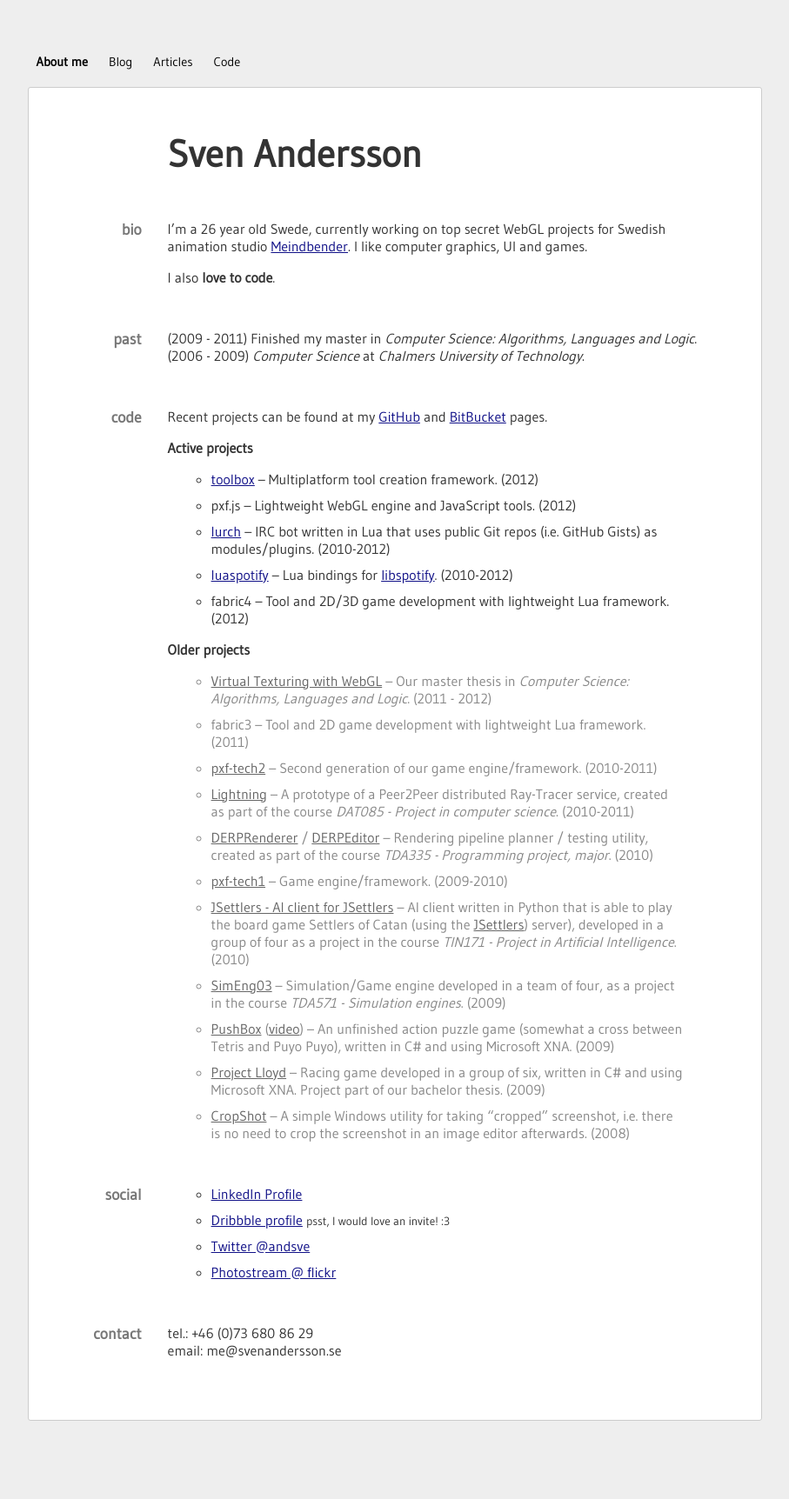
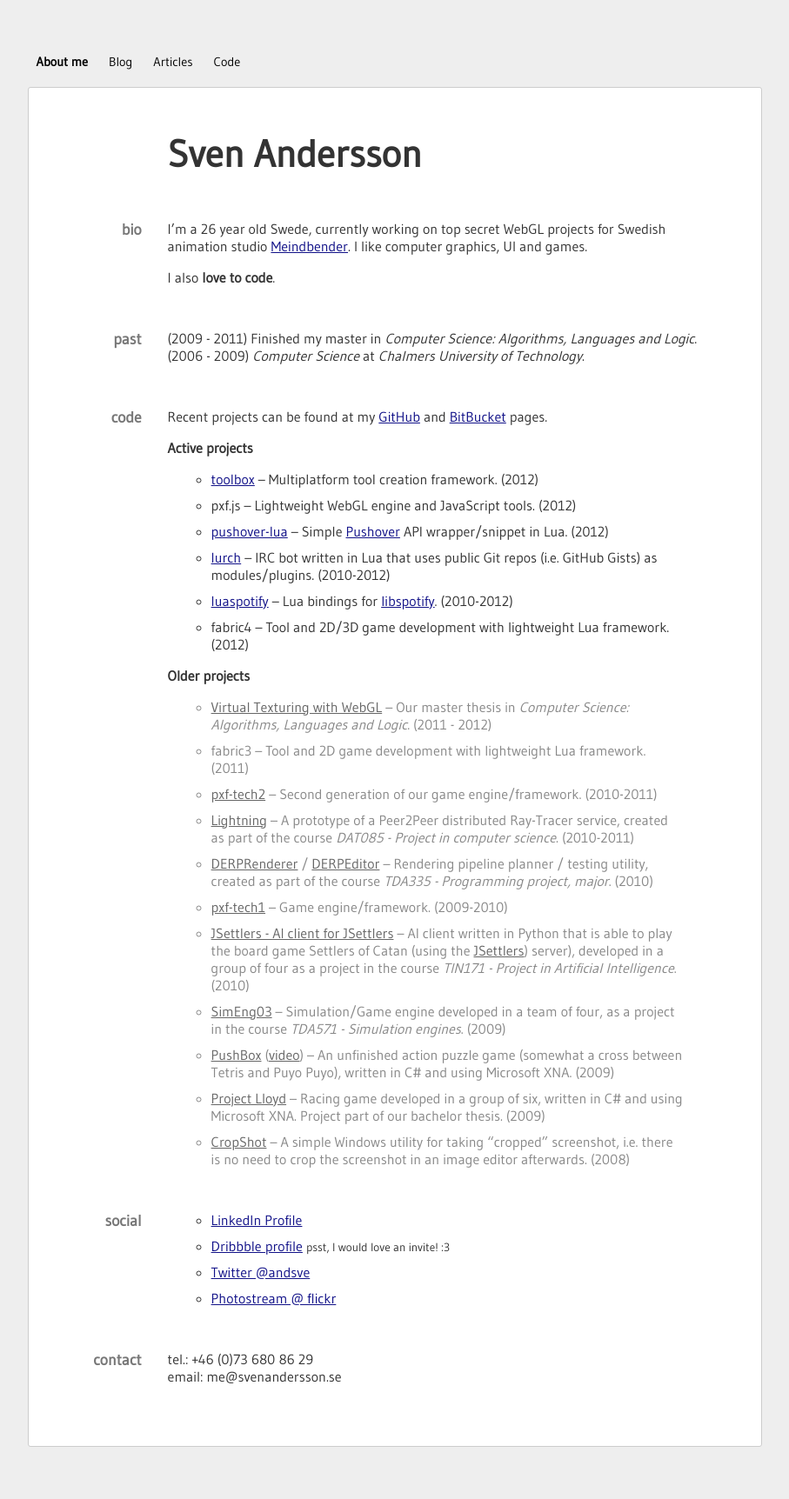
Before and after one commit to andsve/andsve.github.io, a Jekyll site: the page built from index.md, in a window 1280 px wide. Shown: the whole page at 87% size, without its empty margins (186-1093 px from the left). Built offline with Jekyll 4.4.1, drawn with Linux system fonts in a browser that asks for light colours; Markdown is read by kramdown in place of the engine named in the settings; before the commit the page ends 1694 px from its top, so only the background shows below that.

Commit message:
Added pushover-lua to main page.

```diff
--- a/index.md
+++ b/index.md
@@ -24,6 +24,7 @@ Sven Andersson
 
 		* [toolbox](https://bitbucket.org/andsve/toolbox/) -- Multiplatform tool creation framework. (2012)
 		* pxf.js -- Lightweight WebGL engine and JavaScript tools. (2012)
+		* [pushover-lua](https://github.com/sweetfish/pushover-lua) -- Simple [Pushover](https://pushover.net) API wrapper/snippet in Lua. (2012)
 		* [lurch](http://github.com/sweetfish/lurch) -- IRC bot written in Lua that uses public Git repos (i.e. GitHub Gists) as modules/plugins. (2010-2012)
 		* [luaspotify](https://github.com/sweetfish/luaspotify/) -- Lua bindings for [libspotify](https://developer.spotify.com/technologies/libspotify/). (2010-2012)
 		* fabric4 -- Tool and 2D/3D game development with lightweight Lua framework. (2012)
```
